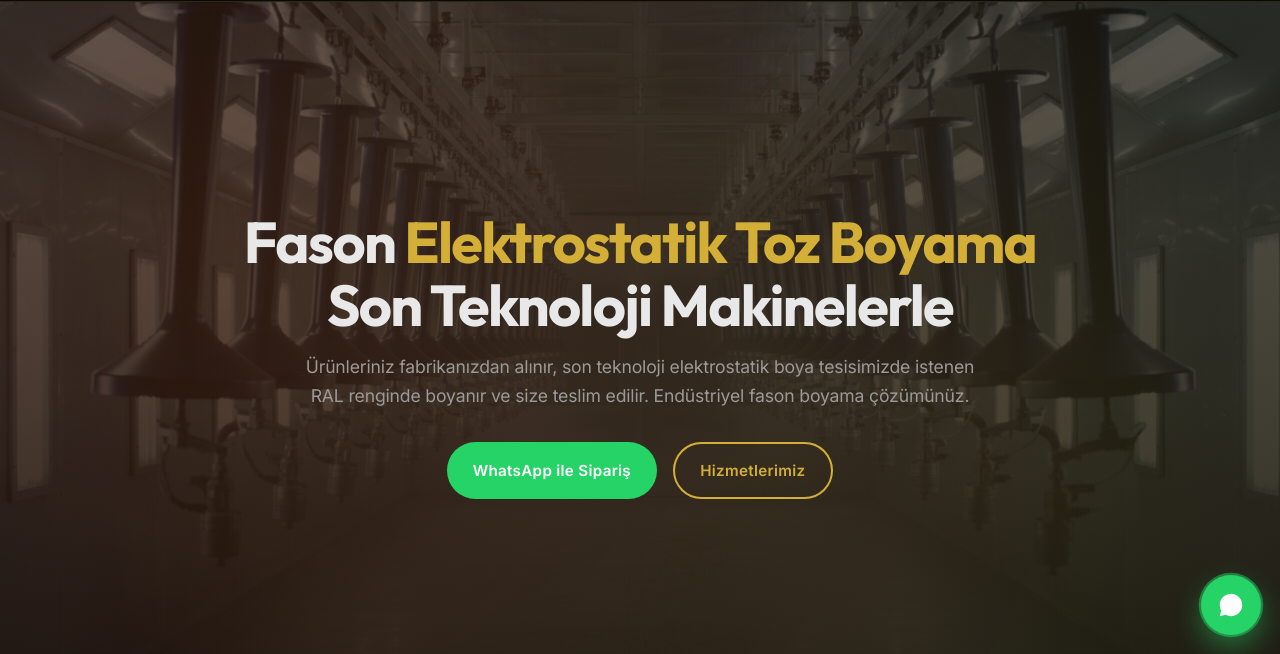
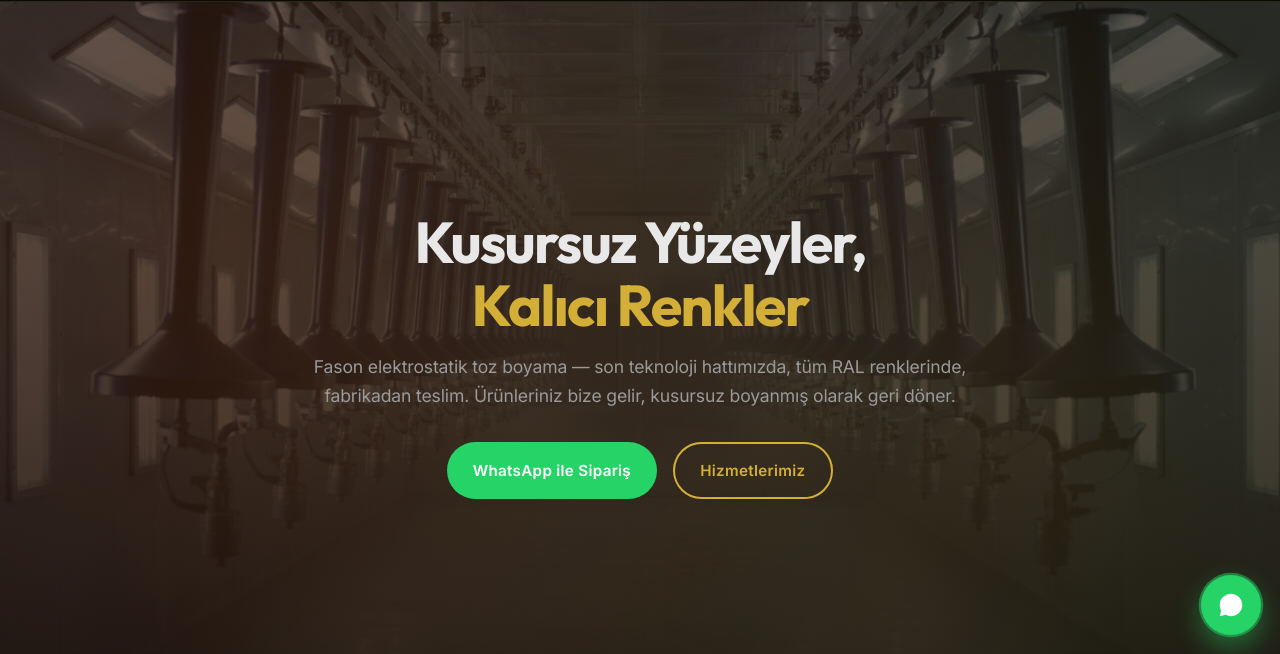
Before and after one commit to cem468/asel-elektrostatik-boyama, a plain HTML site: page index.html in a window 1280 px wide. Shown: the part 146-800 px from the top of the page. Drawn offline with Linux system fonts and the light colour scheme.

Commit message:
Refine hero heading copy

```diff
--- a/index.html
+++ b/index.html
@@ -73,8 +73,8 @@
 
 <section class="hero">
   <div class="hero-content">
-    <h1>Fason <span class="gold">Elektrostatik Toz Boyama</span><br>Son Teknoloji Makinelerle</h1>
-    <p>Ürünleriniz fabrikanızdan alınır, son teknoloji elektrostatik boya tesisimizde istenen RAL renginde boyanır ve size teslim edilir. Endüstriyel fason boyama çözümünüz.</p>
+    <h1>Kusursuz Yüzeyler,<br><span class="gold">Kalıcı Renkler</span></h1>
+    <p>Fason elektrostatik toz boyama — son teknoloji hattımızda, tüm RAL renklerinde, fabrikadan teslim. Ürünleriniz bize gelir, kusursuz boyanmış olarak geri döner.</p>
     <div class="hero-cta">
       <a class="btn btn-wa" href="https://wa.me/905323431207?text=Merhaba%2C%20fason%20elektrostatik%20boyama%20i%C3%A7in%20teklif%20almak%20istiyorum." target="_blank" rel="noopener">
         WhatsApp ile Sipariş
```
Also changed, not shown: .claude/settings.local.json.
